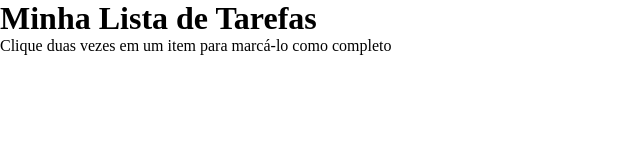
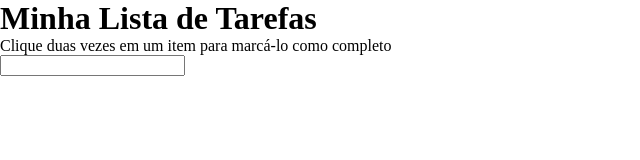
Before and after one commit to camilawolter/projeto-todo-list, a website: page index.html in a window 1280 px wide. Shown: the full height of the page, 0-640 px from the left. Drawn offline with Linux system fonts and the light colour scheme.

Commit message:
requisito 3

```diff
--- a/index.html
+++ b/index.html
@@ -14,6 +14,7 @@
     <section id="funcionamento">
         <p>Clique duas vezes em um item para marcá-lo como completo</p>
     </section>
+    <input type="text" id="texto-tarefa">
 </body>
 <script src="script.js"></script>
 </html>
```
